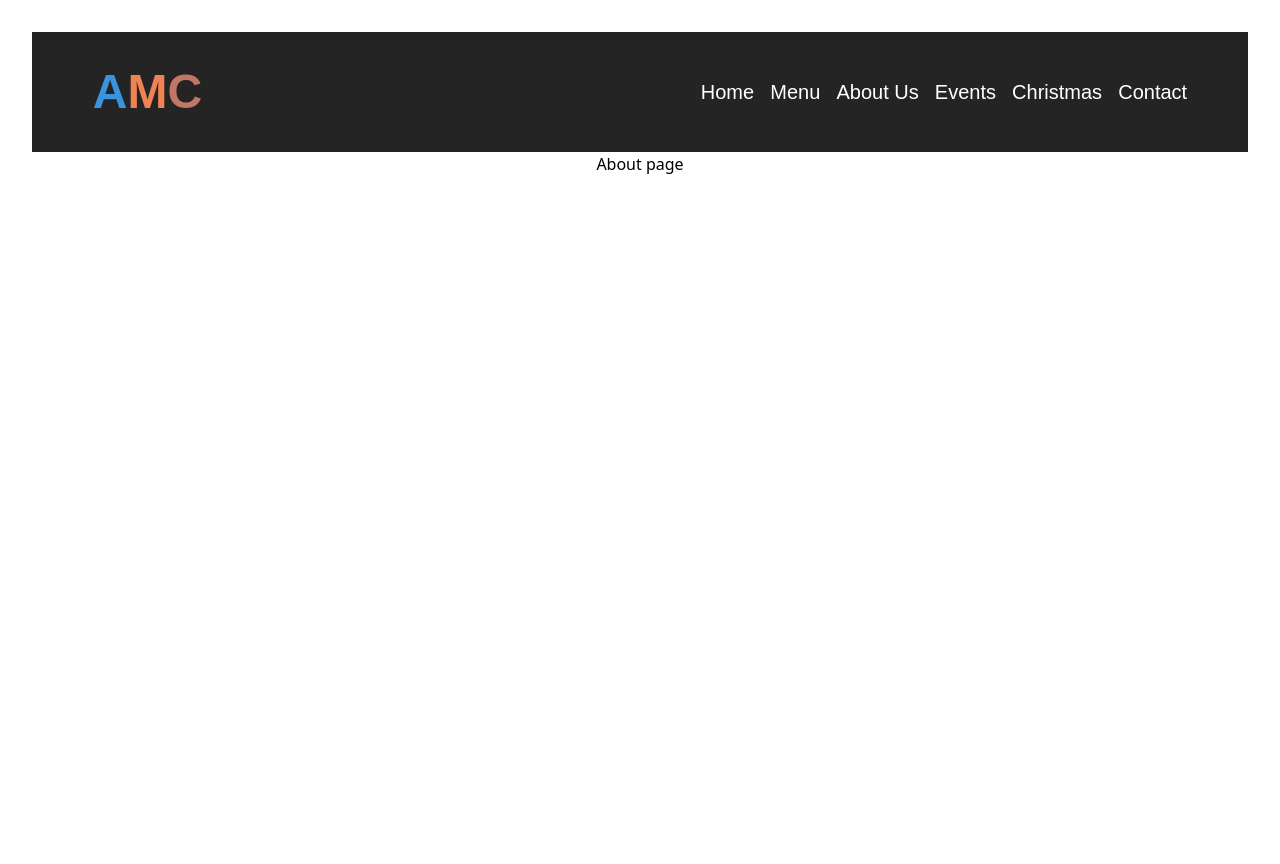
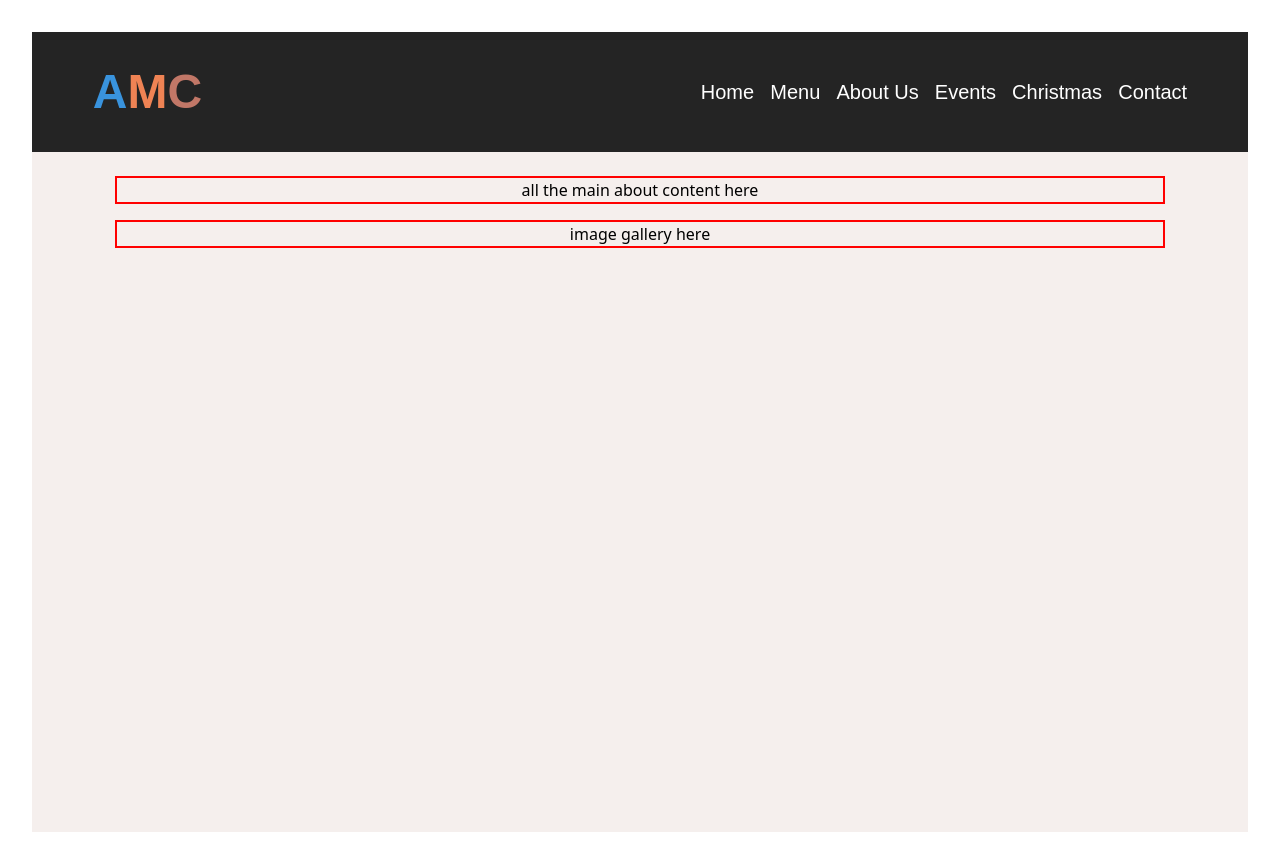
Before and after one commit to sigdotcom/AtonementMensClubWebsite, a React (Vite) app: page /about in a window 1280 px wide. Before the commit the page ends 800 px from the top, so only its background shows below. Built offline with nearby package versions, Linux system fonts and the light colour scheme; a web font is replaced by a local one.

Commit message:
11/5 working on menu

```diff
--- a/src/pages/About/About.jsx
+++ b/src/pages/About/About.jsx
@@ -1,10 +1,17 @@
+import "./about.css";
+
 function About() {
-    return (
-        //About page here
-        <div className="about">
-            <p>About page</p>
-        </div>
-    );
+  return (
+    //About page here
+    <div className="about">
+      <div className="aboutMainCon">
+        <p>all the main about content here</p>
+      </div>
+      <div className="imgGalleryCon">
+        <p>image gallery here</p>
+      </div>
+    </div>
+  );
 }
 
 export default About;
--- /dev/null
+++ b/src/pages/About/about.css
@@ -0,0 +1,23 @@
+.about {
+  width: 100%;
+  min-height: 85vh;
+  background-color: #f5efed;
+  display: flex;
+  flex-direction: column;
+  align-items: center;
+  padding: 2%;
+  gap: 1rem;
+}
+
+.aboutMainCon {
+  width: 90%;
+  height: max-content;
+
+  border: red solid 2px;
+}
+
+.imgGalleryCon {
+  width: 90%;
+  height: max-content;
+  border: red solid 2px;
+}
--- a/src/pages/Menu/Menu.jsx
+++ b/src/pages/Menu/Menu.jsx
@@ -1,8 +1,15 @@
+
 function Menu() {
     return (
         //menu page here
         <div className="menu">
             <p>Menu page</p>
+            <div className="bbqHours" style="text-align: center;">
+                <p>bbq hours here</p>
+            </div>
+            <div className="bbqMenu">
+                <p>bbq menu here</p>
+            </div>
         </div>
     );
 }
```
Also changed, not shown: 1 other file (tests, documents, lock files or other folders).
